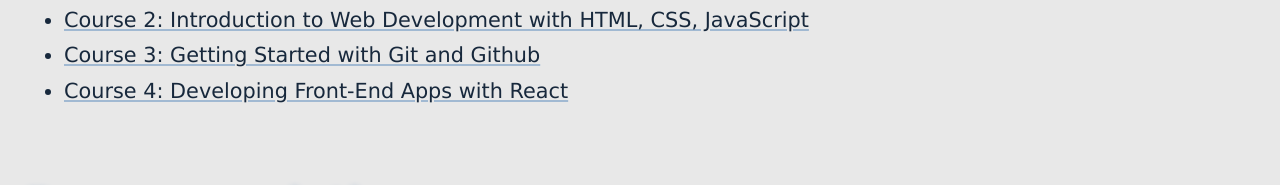
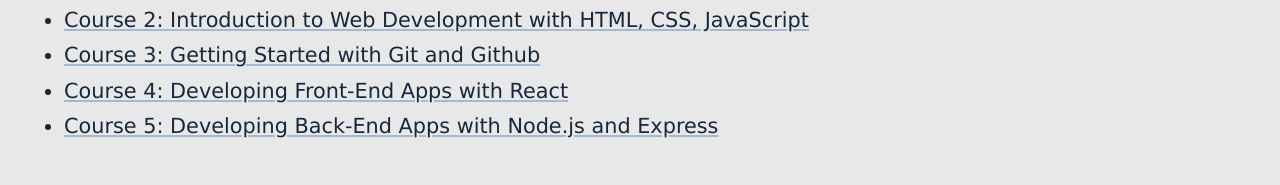
Before and after one commit to matthew-stockinger/matthewstockinger.com, a website built with Parcel: page src/index.html in a window 1280 px wide. Shown: the part 2316-2501 px from the top of the page. Built offline with nearby package versions, Linux system fonts and the light colour scheme.

Commit message:
add course 5

```diff
--- a/src/index.html
+++ b/src/index.html
@@ -256,6 +256,11 @@
                 Course 4: Developing Front-End Apps with React
               </a>
             </li>
+            <li>
+              <a href="resume/certificate-IBMFS-05-node-express.pdf">
+                Course 5: Developing Back-End Apps with Node.js and Express
+              </a>
+            </li>
           </ul>
         </article>
       </section>
```
Also changed, not shown: 1 other file.
